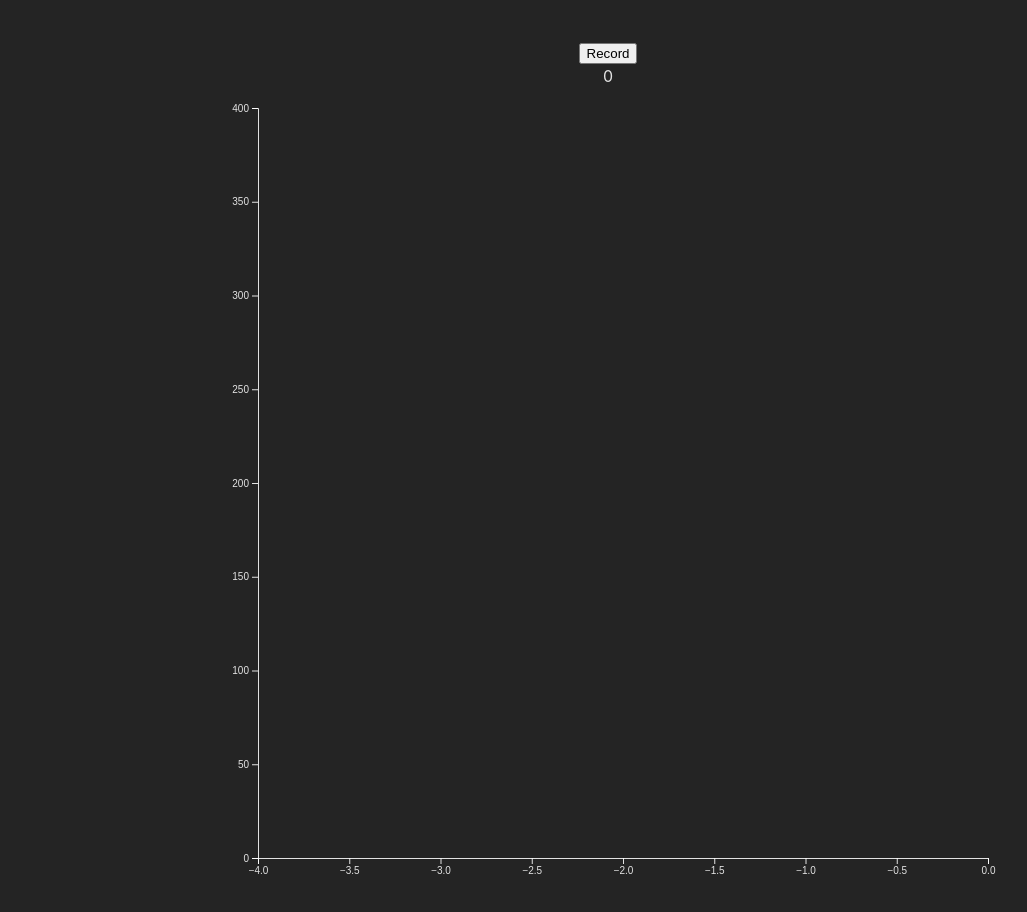
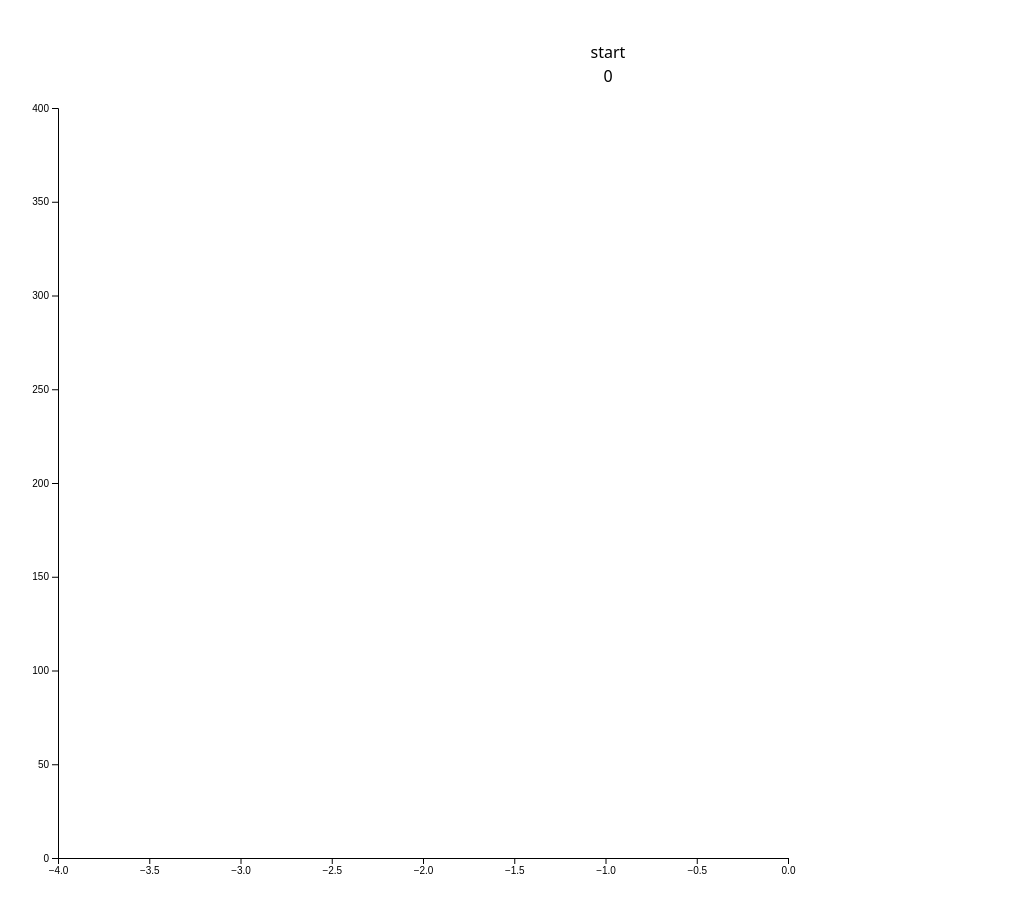
Before and after one commit to christian-spooner/vocal-pitch-monitor, a React (Vite) app: page / in a window 1280 px wide. Shown: the top 912 px of the page, without its empty margins (32-1059 px from the left). Built offline with nearby package versions, Linux system fonts and the light colour scheme.

Commit message:
Add tailwind

```diff
--- a/package.json
+++ b/package.json
@@ -21,13 +21,16 @@
     "@types/react": "^18.0.22",
     "@types/react-dom": "^18.0.7",
     "@vitejs/plugin-react": "^2.2.0",
+    "autoprefixer": "^10.4.13",
     "eslint-config-prettier": "^8.5.0",
     "eslint-config-standard": "^17.0.0",
     "eslint-plugin-import": "^2.25.2",
     "eslint-plugin-n": "^15.0.0",
     "eslint-plugin-promise": "^6.0.0",
     "eslint-plugin-react": "^7.31.10",
+    "postcss": "^8.4.19",
     "prettier": "^2.7.1",
+    "tailwindcss": "^3.2.4",
     "vite": "^3.2.0"
   }
 }
--- /dev/null
+++ b/postcss.config.cjs
@@ -0,0 +1,6 @@
+module.exports = {
+  plugins: {
+    tailwindcss: {},
+    autoprefixer: {},
+  },
+}
--- a/src/components/App.jsx
+++ b/src/components/App.jsx
@@ -1,7 +1,7 @@
 import './App.css';
-import Canvas from './Canvas';
+//import Canvas from './Canvas';
 import React, { useState } from 'react';
-import LineGraph from './LineGraph';
+//import LineGraph from './LineGraph';
 import PitchGraph from './PitchGraph';
 
 function autoCorrelate(buffer, sampleRate) {
@@ -178,8 +178,8 @@
     }
 
     return (
-        <div>
-            <button onClick={record}>Record</button>
+        <div className="p-2">
+            <button onClick={record}>start</button>
             <div>{freq}</div>
             <PitchGraph frequency={freq}/>
         </div>
--- a/src/index.css
+++ b/src/index.css
@@ -1,16 +1,3 @@
-:root {
-    font-family: Inter, Avenir, Helvetica, Arial, sans-serif;
-    font-size: 16px;
-    line-height: 24px;
-    font-weight: 400;
-
-    color-scheme: light dark;
-    color: rgba(255, 255, 255, 0.87);
-    background-color: #242424;
-
-    font-synthesis: none;
-    text-rendering: optimizeLegibility;
-    -webkit-font-smoothing: antialiased;
-    -moz-osx-font-smoothing: grayscale;
-    -webkit-text-size-adjust: 100%;
-}
+@tailwind base;
+@tailwind components;
+@tailwind utilities;
--- /dev/null
+++ b/tailwind.config.cjs
@@ -0,0 +1,10 @@
+/** @type {import('tailwindcss').Config} */
+module.exports = {
+  content: [
+    "./src/**/*.{js,jsx,ts,tsx}"
+  ],
+  theme: {
+    extend: {},
+  },
+  plugins: [],
+}
```
Also changed, not shown: 1 other file (tests, documents, lock files or other folders).
